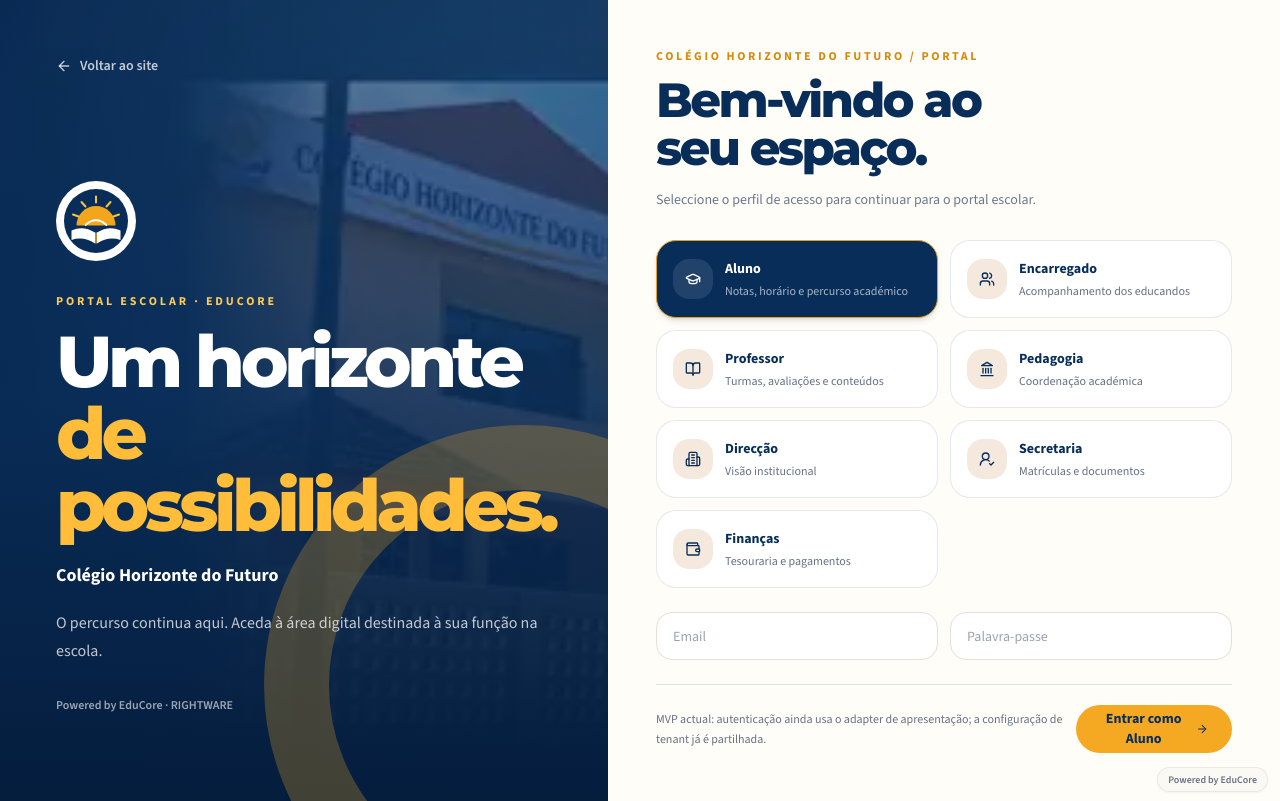
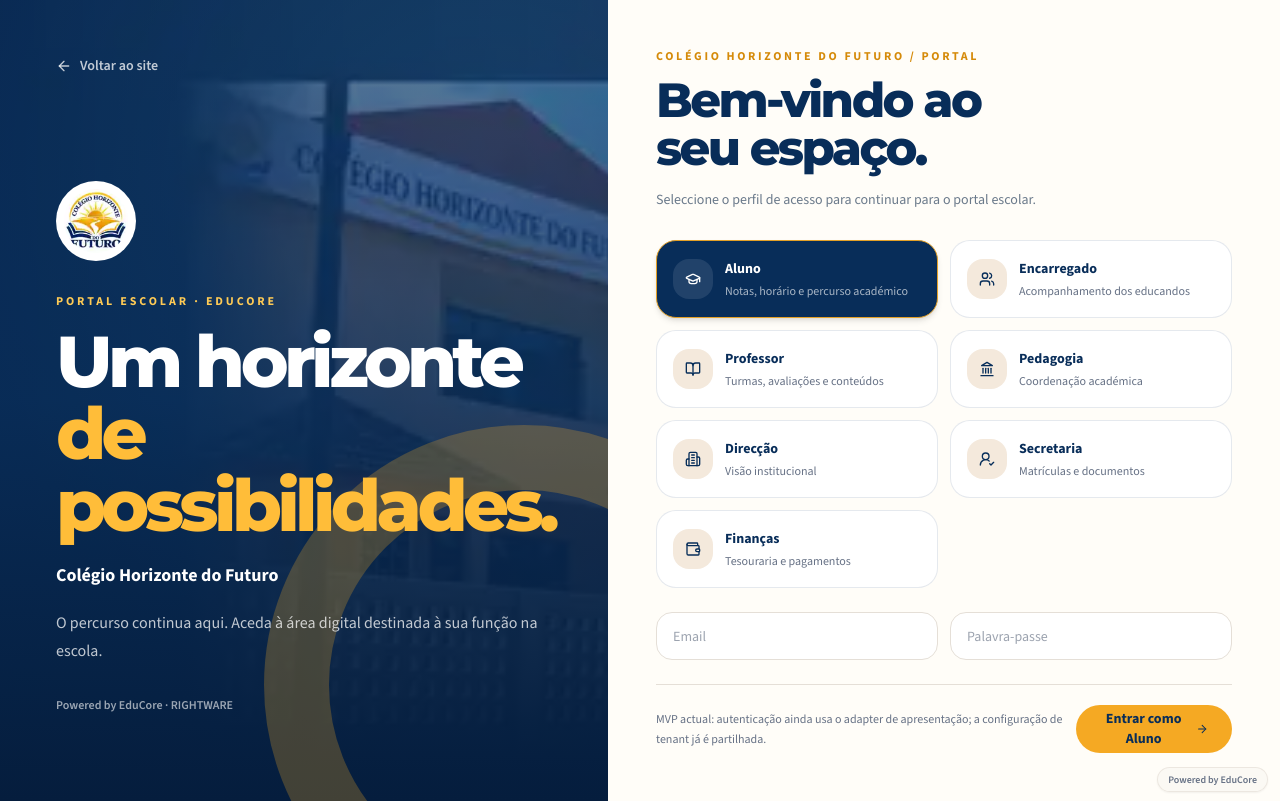
Before and after one commit to rightware-corporations/educore-colegio-horizonte-do-futuro, a React (Vite) app in the folder frontend/: page /login in a window 1280 px wide. Built offline with nearby package versions, Linux system fonts and the light colour scheme.

Commit message:
Use authentic school logo in EduCore shared branding and login

```diff
--- a/frontend/src/data/tenants.ts
+++ b/frontend/src/data/tenants.ts
@@ -42,9 +42,9 @@ export const DEFAULT_TENANTS: TenantConfig[] = [
       displayName: 'Colégio Horizonte do Futuro',
       shortName: 'Horizonte do Futuro',
       descriptor: 'Colégio',
-      logo: '/school/favicon.svg',
-      mark: '/school/favicon.svg',
-      favicon: '/school/favicon.svg',
+      logo: '/school/logo.webp',
+      mark: '/school/logo.webp',
+      favicon: '/school/logo.webp',
       primaryHsl: '212 86% 19%',
       accentHsl: '38 91% 54%',
       sidebarHsl: '212 86% 15%',
```
